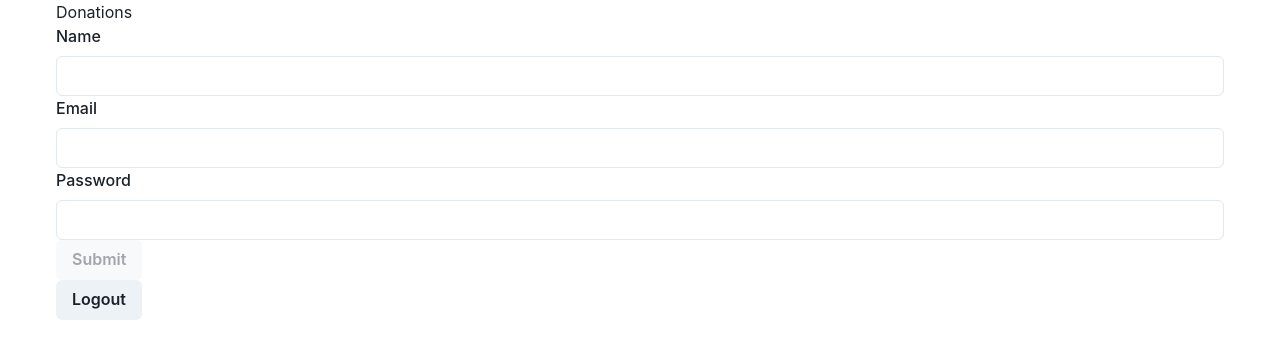
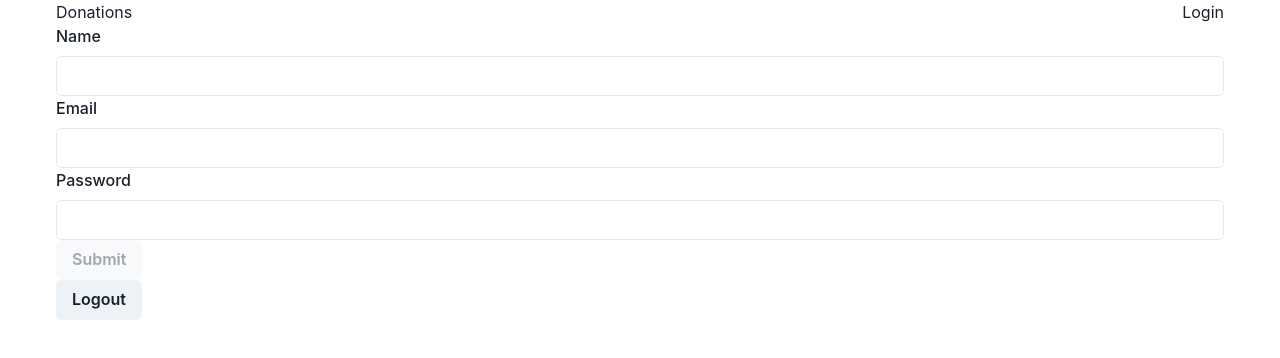
Before and after one commit to Alfredo9712/donations, a Next.js app: page /login in a window 1280 px wide. Shown: the top 358 px of the page. Built offline with nearby package versions, Linux system fonts and the light colour scheme; no server answers.

Commit message:
remove auth wrapper

```diff
--- a/componets/AuthWrapper/AuthWrapper.tsx
+++ /dev/null
@@ -1,15 +0,0 @@
-import React, { ReactNode } from "react";
-
-import useGetUser from "../../src/hooks/useGetUser";
-
-interface AuthWrapperProps {
-  children: ReactNode;
-}
-
-const AuthWrapper = ({ children }: AuthWrapperProps) => {
-  const { user } = useGetUser();
-  console.log(user);
-  return <>{children}</>;
-};
-
-export default AuthWrapper;
--- a/componets/AuthWrapper/index.ts
+++ /dev/null
@@ -1 +0,0 @@
-export { default } from "./AuthWrapper";
--- a/componets/Navbar/Navbar.tsx
+++ b/componets/Navbar/Navbar.tsx
@@ -1,8 +1,11 @@
 import React from "react";
-import { Box, Flex, Image, ListItem, UnorderedList } from "@chakra-ui/react";
+import { Box, Flex, ListItem, UnorderedList } from "@chakra-ui/react";
 import Link from "next/link";
+import useGetUser from "../../src/hooks/useGetUser";
 
 const NavBar = () => {
+  const { user } = useGetUser();
+
   return (
     <Box>
       <Flex alignItems={"center"} justifyContent="space-between">
@@ -14,7 +17,13 @@ const NavBar = () => {
             display="flex"
             listStyleType={"none"}
             justifyContent="space-between"
-          ></UnorderedList>
+          >
+            {user?._id ? (
+              <ListItem>Logout</ListItem>
+            ) : (
+              <Link href="/login">Login</Link>
+            )}
+          </UnorderedList>
         </Box>
       </Flex>
     </Box>
--- a/componets/content/AuthContent/AuthContent.tsx
+++ b/componets/content/AuthContent/AuthContent.tsx
@@ -22,6 +22,7 @@ const AuthContent = () => {
     {
       onSuccess: () => {
         client.invalidateQueries("user");
+        console.log("yes");
       },
       onError: (error: {
         response: {
--- a/pages/_app.tsx
+++ b/pages/_app.tsx
@@ -14,12 +14,10 @@ export default function App({ Component, pageProps }: AppProps) {
   return (
     <QueryClientProvider client={queryClient}>
       <ChakraProvider>
-        <AuthWrapper>
-          <Container maxW="1200px">
-            <Navbar />
-            <Component {...pageProps} />
-          </Container>
-        </AuthWrapper>
+        <Container maxW="1200px">
+          <Navbar />
+          <Component {...pageProps} />
+        </Container>
       </ChakraProvider>
     </QueryClientProvider>
   );
--- a/src/hooks/useGetUser.tsx
+++ b/src/hooks/useGetUser.tsx
@@ -1,4 +1,5 @@
 import { useQuery } from "react-query";
+import { User } from "../../types/UserType";
 import getUserFetcher from "../fetchers/getUser";
 
 function useGetUser() {
@@ -7,7 +8,7 @@ function useGetUser() {
     refetch,
     error,
     isLoading,
-  } = useQuery("user", getUserFetcher);
+  } = useQuery<User>("user", getUserFetcher);
 
   return {
     user,
```
